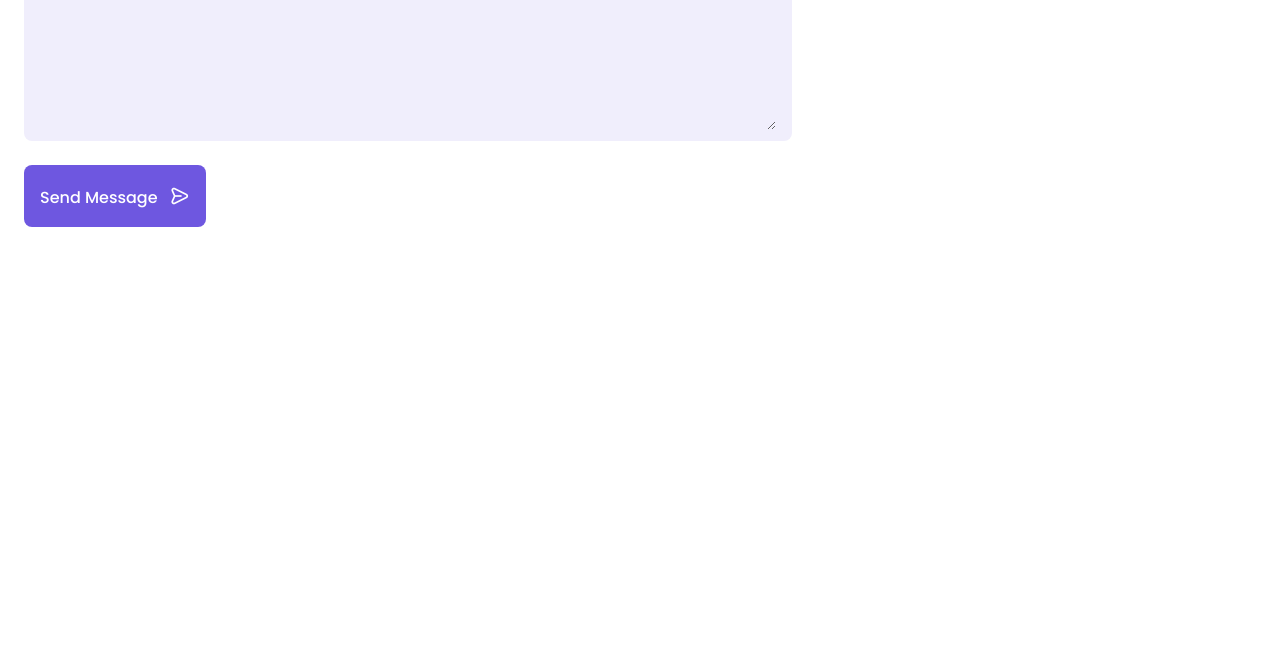
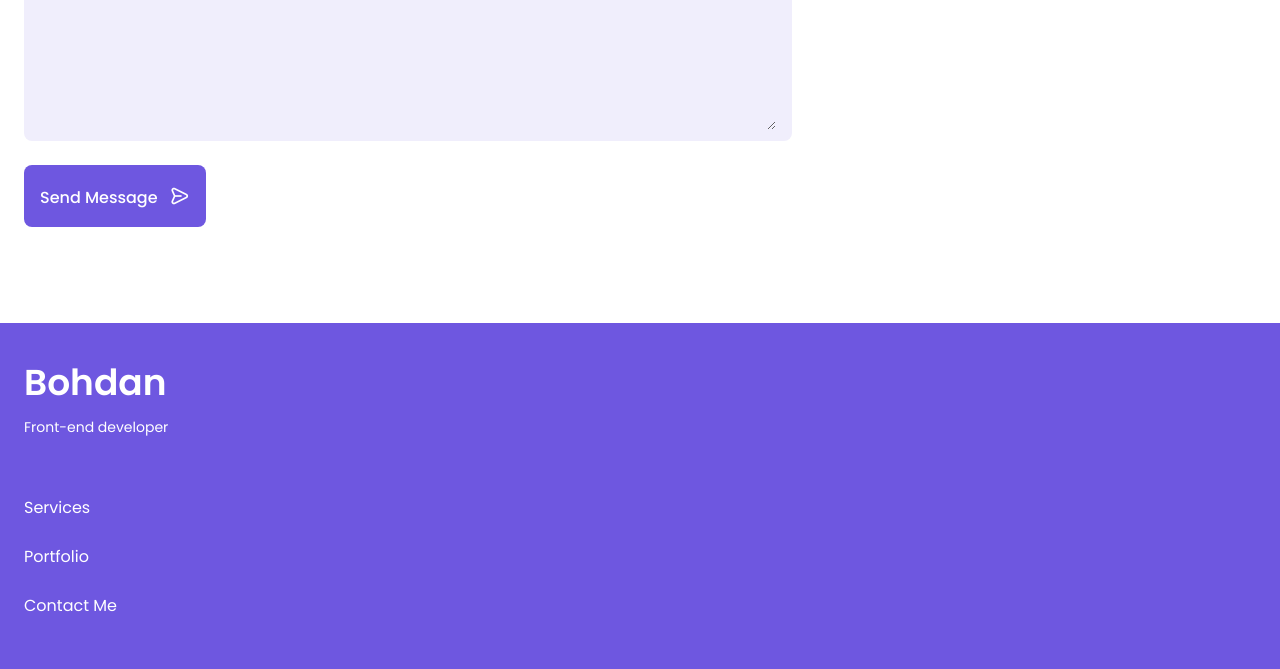
Before and after one commit to Kussasin/Portfolio, a plain HTML site: page index.html in a window 1280 px wide. Shown: the part 6582-7251 px from the top of the page. Before the commit the page ends 6921 px from the top, so only its background shows below. Drawn offline with nearby package versions, Linux system fonts and the light colour scheme.

Commit message:
Create footer

```diff
--- a/css/styles.css
+++ b/css/styles.css
@@ -780,8 +780,45 @@ padding: .75rem 1rem .25rem;
   padding: .25rem .5rem .5rem 0;
 }
 /*==================== FOOTER ====================*/
+.footer {
+  padding-top: 2rem;
+}
+.footer__container {
+  row-gap: 3.5rem;
+}
+.footer__bg {
+  background-color: var(--first-color-second);
+  padding: 2rem 0 3rem;
+}
 
-
+.footer__title {
+  font-size: var(--h1-font-size);
+  margin-bottom: var(--mb-0-25);
+}
+.footer__subtitle {
+  font-size: var(--small-font-size);
+}
+.footer__links {
+  display: flex;
+  flex-direction: column;
+  row-gap: 1.5rem;
+}
+.footer__lib4nk:hover {
+  color:var(--first-color-lighter);
+}
+.footer__social{
+  font-size: 1.25rem;
+  margin-right: var(--mb-1-5);
+}
+.footer__social:hover {
+  color: var(--first-color-lighter);
+}
+.footer__title,
+.footer__subtitle,
+.footer__link,
+.footer__social {
+  color: #fff;
+}
 /*========== SCROLL UP ==========*/
 
 
--- a/index.html
+++ b/index.html
@@ -461,7 +461,37 @@
 
   <!--==================== FOOTER ====================-->
   <footer class="footer">
+    <div class="footer__bg">
+      <div class="footer__container container grid">
+        <div>
+          <h2 class="footer__title">Bohdan</h2>
+          <span class="footer__subtitle">Front-end developer</span>
+        </div>
 
+        <ul class="footer__links">
+          <li>
+            <a href="#services" class="footer__link">Services</a>
+          </li>
+          <li>
+            <a href="#portfolio" class="footer__link">Portfolio</a>
+          </li>
+          <li>
+            <a href="#contact" class="footer__link">Contact Me</a>
+          </li>
+        </ul>
+        <div class="footer__social">
+          <a href="https://www.linkedin.com/in/bohdan-basistyi-65b494212/" target="_blank" class="footer__social">
+            <i class="uil uil-linkedin-alt"></i>
+          </a>
+          <a href="https://github.com/Kussasin" target="_blank" class="footer__social">
+            <i class="uil uil-github-alt"></i>
+          </a>
+          <a href="https://www.facebook.com/profile.php?id=100017409522978" target="_blank" class="footer__social">
+            <i class="uil uil-facebook-f"></i>
+          </a>
+        </div>
+      </div>
+    </div>
 
   </footer>
 
```
